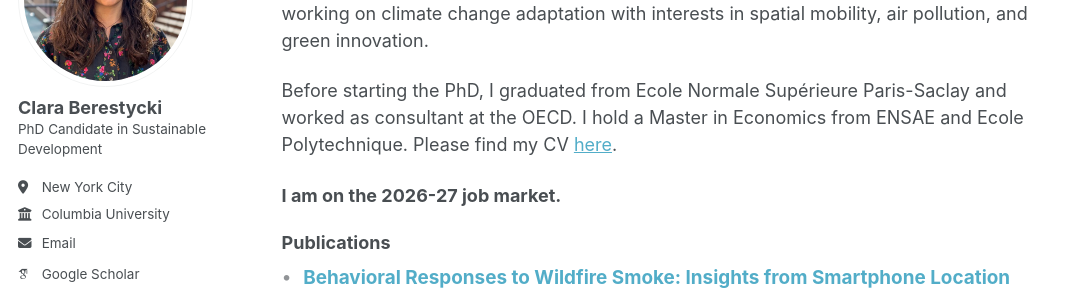
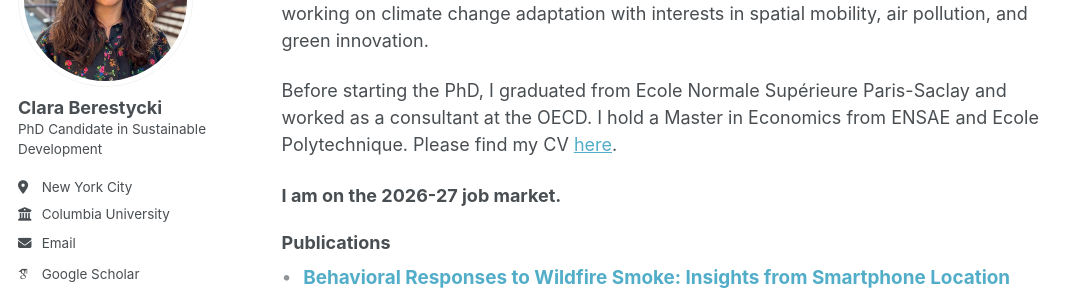
Before and after one commit to claraberes/claraberes.github.io, a Jekyll site: the page built from _pages/about.md, in a window 1280 px wide and 900 px high. Shown: the part 187-483 px from the top of the window, without its empty margins (0-1083 px from the left). Built offline with Jekyll 4.4.1, drawn with Linux system fonts in a browser that asks for light colours; some web fonts are replaced.

```diff
--- a/_pages/about.md
+++ b/_pages/about.md
@@ -24,7 +24,7 @@ redirect_from:
 
 I am a 6th-year PhD student in the [Sustainable Development program](https://www.sipa.columbia.edu/sipa-education/phd-sustainable-development) at Columbia University's School of International and Public Affairs. I am an environmental economist working on climate change adaptation with interests in spatial mobility, air pollution, and green innovation.
 
-Before starting the PhD, I graduated from Ecole Normale Supérieure Paris-Saclay and worked as consultant at the OECD. I hold a Master in Economics from ENSAE and Ecole Polytechnique. Please find my CV <a href="/files/cv_clara_berestycki.pdf" target="_blank">here</a>.
+Before starting the PhD, I graduated from Ecole Normale Supérieure Paris-Saclay and worked as a consultant at the OECD. I hold a Master in Economics from ENSAE and Ecole Polytechnique. Please find my CV <a href="/files/cv_clara_berestycki.pdf" target="_blank">here</a>.
 
 **I am on the 2026-27 job market.**
 
```
